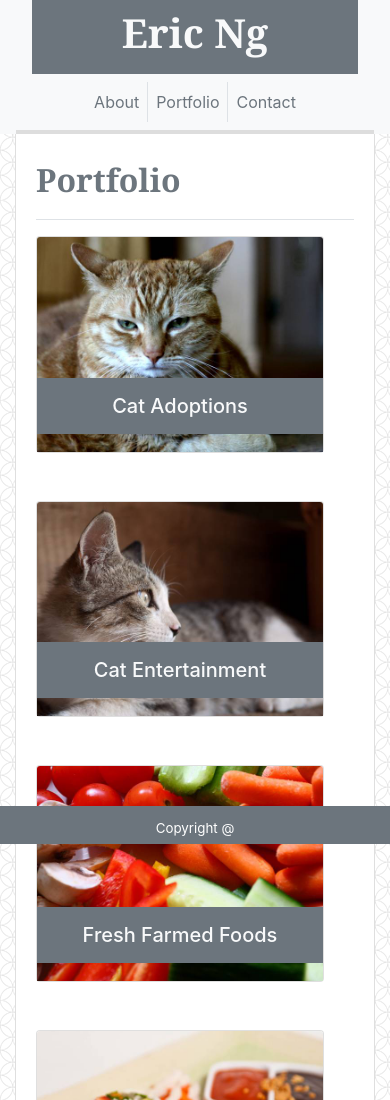
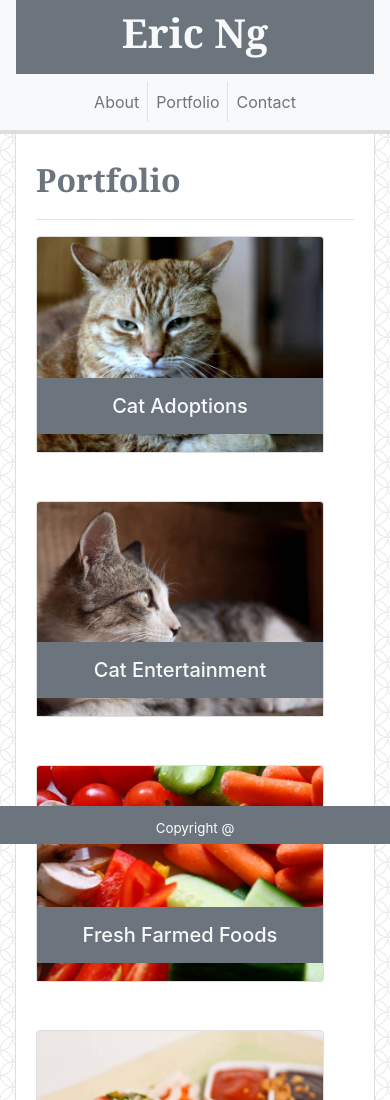
Before and after one commit to EricNg314/Bootstrap-Portfolio, a plain HTML site: page portfolio.html in a window 390 px wide. Shown: the top 1100 px of the page. Drawn offline with nearby package versions, Linux system fonts and the light colour scheme.

Commit message:
Corrected navbar border bottom to expand to whole page.

```diff
--- a/assets/css/style.css
+++ b/assets/css/style.css
@@ -1,7 +1,7 @@
-.headerBorder{
+#navBody{
     border-bottom: 4px solid #ddd;
+    /* margin:0 auto; */
 }
-
 .pFooter {
     font-size: 10pt;
 }
@@ -16,11 +16,28 @@ h1, h2 {
     /* position: absolute; */
 }
 
-#imgContainer{
-    /* TODO add margins between images in portfolio. */
 
-}
+
 @media screen and (max-width: 640px) {
+
+    #navBody{
+        width:100%;
+        /* margin:0 auto; */
+    }
+
+    nav div.container{
+        margin:0 auto;
+        width:100%;
+    }
+
+    /* #navNameContainer{
+
+        justify-content: center;
+        width:100%;
+        margin-left:0;
+        margin-right:0;
+
+    } */
 
     #nameContainer{
         margin-left:0;
--- a/portfolio.html
+++ b/portfolio.html
@@ -25,9 +25,9 @@
 
 
     <!-- Create navigation bar. -->
-    <nav class="navbar fixed-top navbar-expand-lg navbar-light bg-light pt-0 pb-0">
-        <div class="container pr-0 headerBorder px-3">
-            <a class="navbar-brand bg-secondary text-light" id="nameBg" href="index.html">
+    <nav class="navbar fixed-top navbar-expand-lg navbar-light bg-light pt-0 pb-0" id="navBody">
+        <div class="container" id="navNameContainer">
+            <a class=" navbar-brand bg-secondary text-light" id="nameBg" href="index.html">
                 <div class="card-body pt-1 pb-1">
                     <h1 class="font-weight-bold">Eric Ng</h1>
                 </div>
```
Also changed, not shown: contact.html (+3 -3 lines), index.html (+4 -4 lines).
